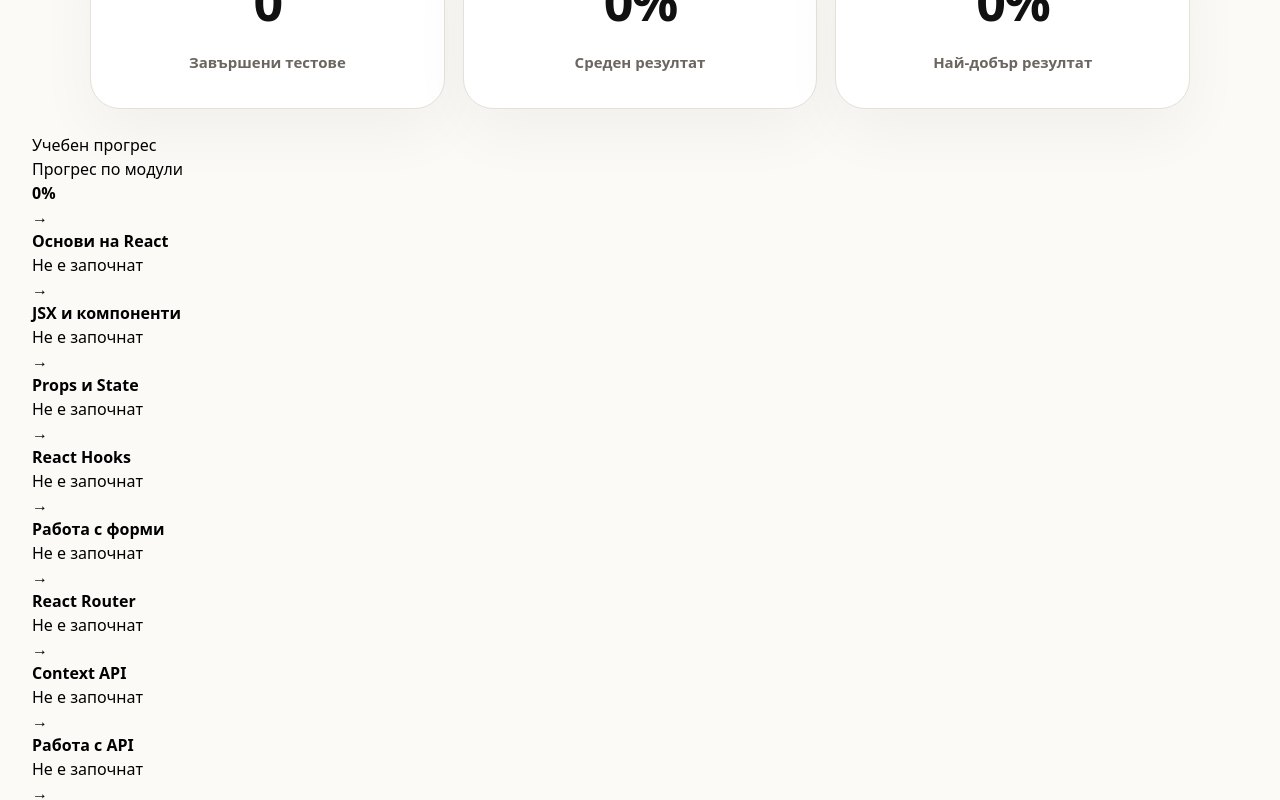
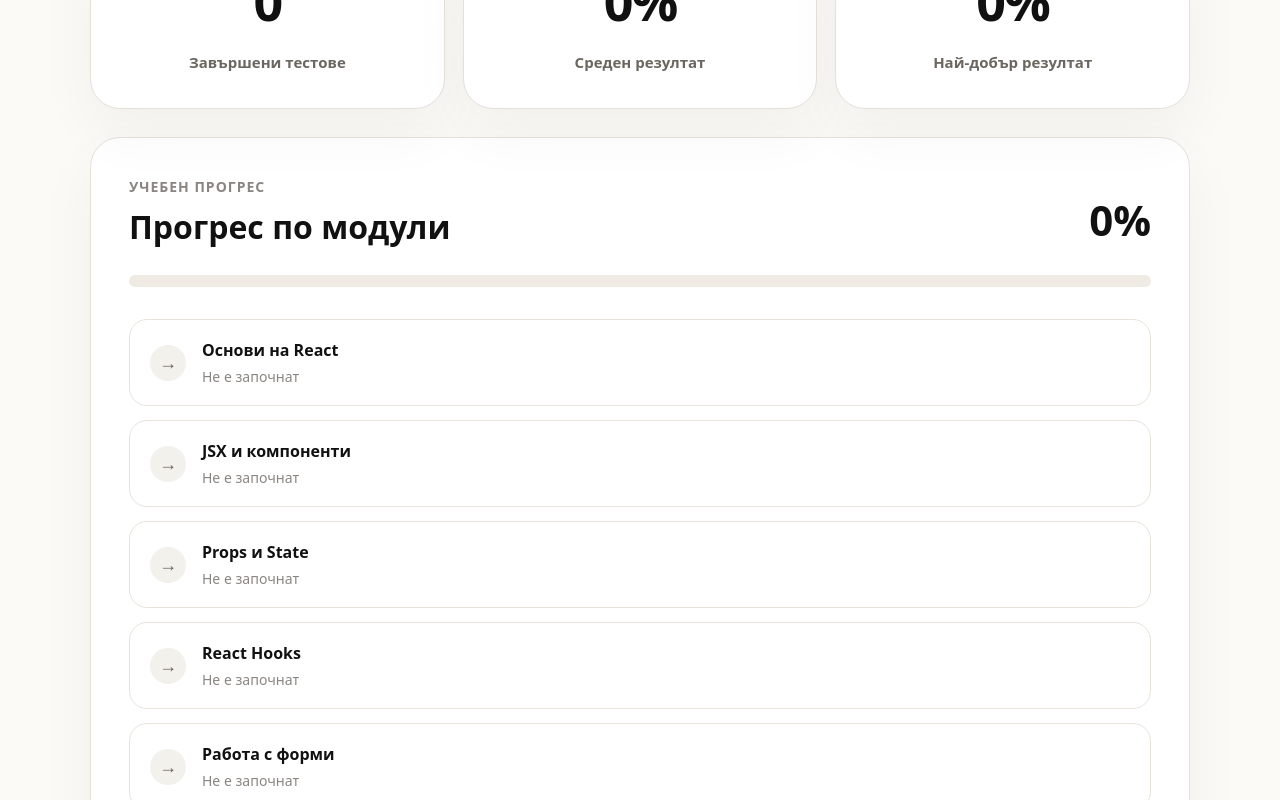
Before and after one commit to IvannIvannov/react-diploma-project, a React (Vite) app in the folder client/: page /dashboard in a window 1280 px wide. Shown: the part 400-1200 px from the top of the page. Built offline with nearby package versions, Linux system fonts and the light colour scheme; no server answers; sample sign-in values are in the browser's storage.

Commit message:
add learning progress dashboard and course completion tracking

```diff
--- a/client/src/pages/Dashboard.css
+++ b/client/src/pages/Dashboard.css
@@ -92,6 +92,157 @@
     font-weight: 900;
 }
 
+.course-progress-section {
+    max-width: 1100px;
+    margin: 28px auto 0;
+    padding: 38px;
+
+    background: #fff;
+
+    border: 1px solid #e5e0d8;
+    border-radius: 30px;
+
+    box-shadow: 0 24px 60px rgba(0, 0, 0, 0.045);
+}
+
+.course-progress-header {
+    display: flex;
+    justify-content: space-between;
+    align-items: flex-end;
+
+    margin-bottom: 24px;
+}
+
+.course-progress-header p {
+    margin: 0 0 6px;
+
+    color: #8a8580;
+
+    font-size: 14px;
+    font-weight: 700;
+
+    text-transform: uppercase;
+    letter-spacing: 1px;
+}
+
+.course-progress-header h2 {
+    margin: 0;
+
+    color: #111;
+
+    font-size: 32px;
+    font-weight: 900;
+}
+
+.course-progress-header strong {
+    color: #111;
+
+    font-size: 42px;
+    font-weight: 900;
+}
+
+.dashboard-progress-bar {
+    overflow: hidden;
+
+    height: 12px;
+
+    margin-bottom: 32px;
+
+    background: #efebe4;
+
+    border-radius: 999px;
+}
+
+.dashboard-progress-bar div {
+    height: 100%;
+
+    background: #111;
+
+    border-radius: 999px;
+
+    transition: width 0.5s ease;
+}
+
+.course-progress-list {
+    display: flex;
+    flex-direction: column;
+    gap: 14px;
+}
+
+.course-progress-item {
+    display: flex;
+    align-items: center;
+    gap: 16px;
+
+    padding: 18px 20px;
+
+    border: 1px solid #e8e3da;
+    border-radius: 18px;
+
+    transition: all 0.25s ease;
+}
+
+.course-progress-item:hover {
+    transform: translateY(-2px);
+
+    border-color: #d7d0c5;
+}
+
+.course-progress-item span {
+    display: flex;
+    justify-content: center;
+    align-items: center;
+
+    width: 36px;
+    height: 36px;
+
+    font-size: 18px;
+    font-weight: 900;
+
+    border-radius: 50%;
+
+    background: #f3f1ec;
+
+    color: #6b665f;
+}
+
+.course-progress-item strong {
+    display: block;
+
+    margin-bottom: 4px;
+
+    color: #111;
+
+    font-size: 16px;
+    font-weight: 800;
+}
+
+.course-progress-item p {
+    margin: 0;
+
+    color: #8a8580;
+
+    font-size: 14px;
+}
+
+.course-progress-item.completed {
+    border-color: #d5e8d6;
+    background: #fbfdfb;
+}
+
+.course-progress-item.completed span {
+    background: #eaf8ed;
+    color: #166534;
+}
+
+@media (max-width: 850px) {
+    .course-progress-header {
+        flex-direction: column;
+        align-items: flex-start;
+        gap: 12px;
+    }
+}
+
 @media (max-width: 850px) {
     .stats-grid {
         grid-template-columns: 1fr;
```
